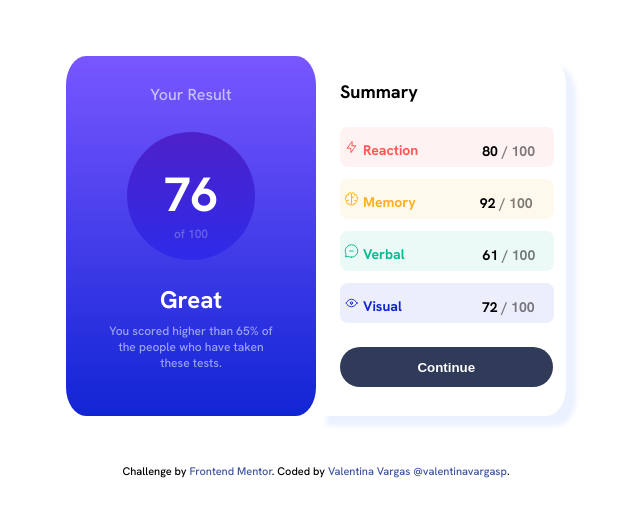
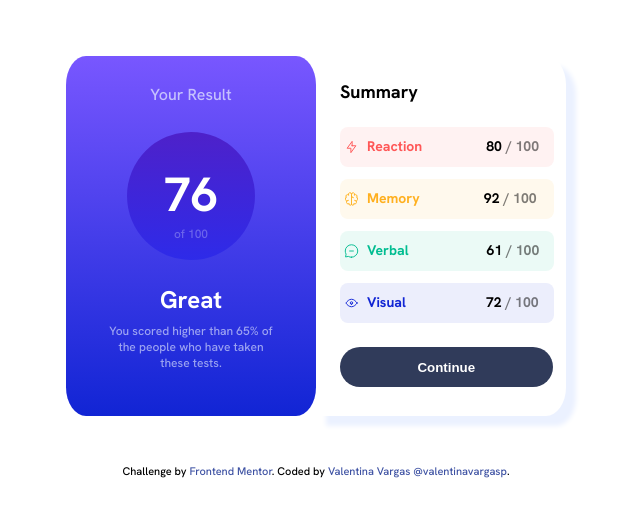
Before and after one commit to valentinavp15/challenge1-results-summary, a plain HTML site: page index.html in a window 1280 px wide. Shown: the full height of the page, 324-964 px from the left. Drawn offline with Linux system fonts and the light colour scheme.

Commit message:
Detalles de centrado en los textos cambio de px

```diff
--- a/styles.css
+++ b/styles.css
@@ -147,13 +147,14 @@ body {
     font-size: var(--sm2);
     color: var(--ligth-red);
     font-weight: bold;
+    margin: 10px 0px 0px 4px;
 }
 
 .score-reaction{
     font-size: var(--sm2);
     color: var(--persian-blue);
     font-weight: bold;
-    margin: 15px 0 0 64px;
+    margin: 10px 0 0 64px;
 }
 
 .score-reaction-total{
@@ -161,7 +162,7 @@ body {
     color: var(--persian-blue);
     opacity: 50%;
     font-weight: bold;
-    margin: 15px 0 0 4px;
+    margin: 10px 0 0 4px;
 }
 
 /* MEMORY */
@@ -184,13 +185,14 @@ body {
     font-size: var(--sm2);
     color: var(--orangey-yellow);
     font-weight: bold;
+    margin: 10px 0px 0px 4px;
 }
 
 .score-memory{
     font-size: 14px;
     color: var(--persian-blue);
     font-weight: bold;
-    margin: 15px 0 0 64px;
+    margin: 10px 0 0 64px;
 }
 
 .score-memory-total{
@@ -198,7 +200,7 @@ body {
     color: var(--persian-blue);
     opacity: 50%;
     font-weight: bold;
-    margin: 15px 0 0 4px;
+    margin: 10px 0 0 4px;
 }
 
 /* VERBAL */
@@ -221,13 +223,14 @@ body {
     font-size: var(--sm2);
     color: var(--green-teal);
     font-weight: bold;
+    margin: 10px 0px 0px 4px;
 }
 
 .score-verbal{
     font-size: 14px;
     color: var(--persian-blue);
     font-weight: bold;
-    margin: 15px 0 0 78px;
+    margin: 10px 0 0 78px;
 }
 
 .score-verbal-total{
@@ -235,7 +238,7 @@ body {
     color: var(--persian-blue);
     opacity: 50%;
     font-weight: bold;
-    margin: 15px 0 0 4px;
+    margin: 10px 0 0 4px;
 }
 
 /* VISUAL */
@@ -258,13 +261,14 @@ body {
     font-size: var(--sm2);
     color: var(--cobalt-blue);
     font-weight: bold;
+    margin: 10px 0px 0px 4px;
 }
 
 .score-visual{
     font-size: 14px;
     color: var(--persian-blue);
     font-weight: bold;
-    margin: 15px 0 0 80px;
+    margin: 10px 0 0 80px;
 }
 
 .score-visual-total{
@@ -272,7 +276,7 @@ body {
     color: var(--persian-blue);
     opacity: 50%;
     font-weight: bold;
-    margin: 15px 0 0 4px;
+    margin: 10px 0 0 4px;
 }
 
 /* BOTON */
```
